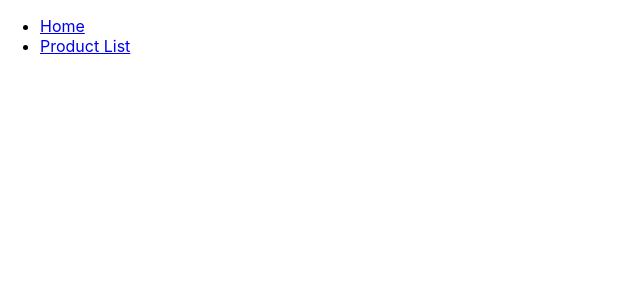
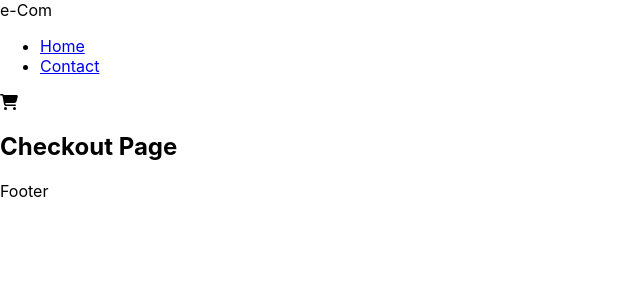
Before and after one commit to MaritaMalvinsdatter/ecom-store-ca, a React (Create React App) app: page /checkout in a window 1280 px wide. Before the commit this address had no page. Shown: the top 300 px of the page, without its empty margins (0-640 px from the left). Built offline with nearby package versions, Linux system fonts and the light colour scheme.

Commit message:
updated imports and router/layout

```diff
--- a/src/App.js
+++ b/src/App.js
@@ -1,32 +1,27 @@
 import React from 'react';
-import { BrowserRouter as Router, Routes, Route, Link } from 'react-router-dom';
+import { BrowserRouter as Router, Routes, Route } from 'react-router-dom';
 import HomePage from './pages/HomePage';
 import ProductPage from './pages/ProductPage';
-
-function Home() {
-  return <div>Home</div>;
-}
+import ContactPage from './pages/ContactPage';
+import CheckoutPage from './pages/CheckoutPage';
+import CheckoutSuccessPage from './pages/CheckoutSuccessPage';
+import Layout from './components/Layout';
 
 function App() {
+  const cartItemCount = 0; // Replace with your logic to get the actual cart item count
+
   return (
     <Router>
-      <div>
-        <nav>
-          <ul>
-            <li>
-              <Link to="/">Home</Link>
-            </li>
-            <li>
-              <Link to="/products">Product List</Link> {/* Update the link URL */}
-            </li>
-          </ul>
-        </nav>
+      <Layout cartItemCount={cartItemCount}>
         <Routes>
-          <Route path="/" element={<Home />} />
-          <Route path="/products" element={<HomePage />} /> {/* Update the route path */}
-          <Route path="/product/:id" element={<ProductPage />} /> {/* Update the route path */}
+          <Route path="/" element={<HomePage />} />
+          <Route path="/products" element={<ProductPage />} />
+          <Route path="/product/:id" element={<ProductPage />} />
+          <Route path="/contact" element={<ContactPage />} />
+          <Route path="/checkout" element={<CheckoutPage />} />
+          <Route path="/checkout/success" element={<CheckoutSuccessPage />} />
         </Routes>
-      </div>
+      </Layout>
     </Router>
   );
 }
--- a/src/components/CartIcon.jsx
+++ b/src/components/CartIcon.jsx
@@ -1,13 +1,14 @@
 import React from 'react';
 import { FontAwesomeIcon } from '@fortawesome/react-fontawesome';
-import { faBasketShopping } from '@fortawesome/free-regular-svg-icons';
+import { faShoppingCart } from '@fortawesome/free-solid-svg-icons';
 
-const CartIcon = () => {
-    return (
-      <div className="cart-icon">
-        <FontAwesomeIcon icon={faBasketShopping} className="cart-icon" />
-      </div>
-    );
-  };
+const CartIcon = ({ itemCount }) => {
+  return (
+    <div className="cart-icon">
+      <FontAwesomeIcon icon={faShoppingCart} />
+      {itemCount > 0 && <span className="item-count">{itemCount}</span>}
+    </div>
+  );
+};
 
 export default CartIcon;
--- a/src/components/Footer.jsx
+++ b/src/components/Footer.jsx
@@ -1,11 +1,7 @@
 import React from 'react';
 
 const Footer = () => {
-  return (
-    <footer>
-      {/* Add your footer content here */}
-    </footer>
-  );
+  return <footer>Footer</footer>;
 };
 
 export default Footer;
--- a/src/components/Header.jsx
+++ b/src/components/Header.jsx
@@ -1,21 +1,25 @@
 import React from 'react';
-import { FontAwesomeIcon } from '@fortawesome/react-fontawesome';
-import { faStore } from '@fortawesome/free-solid-svg-icons';
+import { Link } from 'react-router-dom';
+import CartIcon from './CartIcon';
 
-
-const Header = () => {
+const Header = ({ cartItemCount }) => {
   return (
     <header>
       <div className="header-content">
-        <div className="icon-container">
-          <FontAwesomeIcon icon={faStore} className="store-icon" />
-        </div>
         <div className="text-container">
           <span className="store-name">e-Com</span>
         </div>
         <nav>
-          {/* Add your navigation links here */}
+          <ul>
+            <li>
+              <Link to="/">Home</Link>
+            </li>
+            <li>
+              <Link to="/contact">Contact</Link>
+            </li>
+          </ul>
         </nav>
+        <CartIcon itemCount={cartItemCount} />
       </div>
     </header>
   );
--- /dev/null
+++ b/src/pages/CheckoutPage.jsx
@@ -0,0 +1,12 @@
+import React from 'react';
+
+const CheckoutPage = () => {
+  return (
+    <div>
+      <h2>Checkout Page</h2>
+      {/* Add checkout page content */}
+    </div>
+  );
+};
+
+export default CheckoutPage;
--- a/src/pages/CheckoutSuccessPage.jsx
+++ b/src/pages/CheckoutSuccessPage.jsx
@@ -0,0 +1,12 @@
+import React from 'react';
+
+const CheckoutSuccessPage = () => {
+  return (
+    <div>
+      <h2>Checkout Success Page</h2>
+      {/* Add checkout success page content */}
+    </div>
+  );
+};
+
+export default CheckoutSuccessPage;
--- a/src/pages/ContactPage.jsx
+++ b/src/pages/ContactPage.jsx
@@ -0,0 +1,12 @@
+import React from 'react';
+
+const ContactPage = () => {
+  return (
+    <div>
+      <h2>Contact Page</h2>
+      {/* Add contact page content */}
+    </div>
+  );
+};
+
+export default ContactPage;
```
